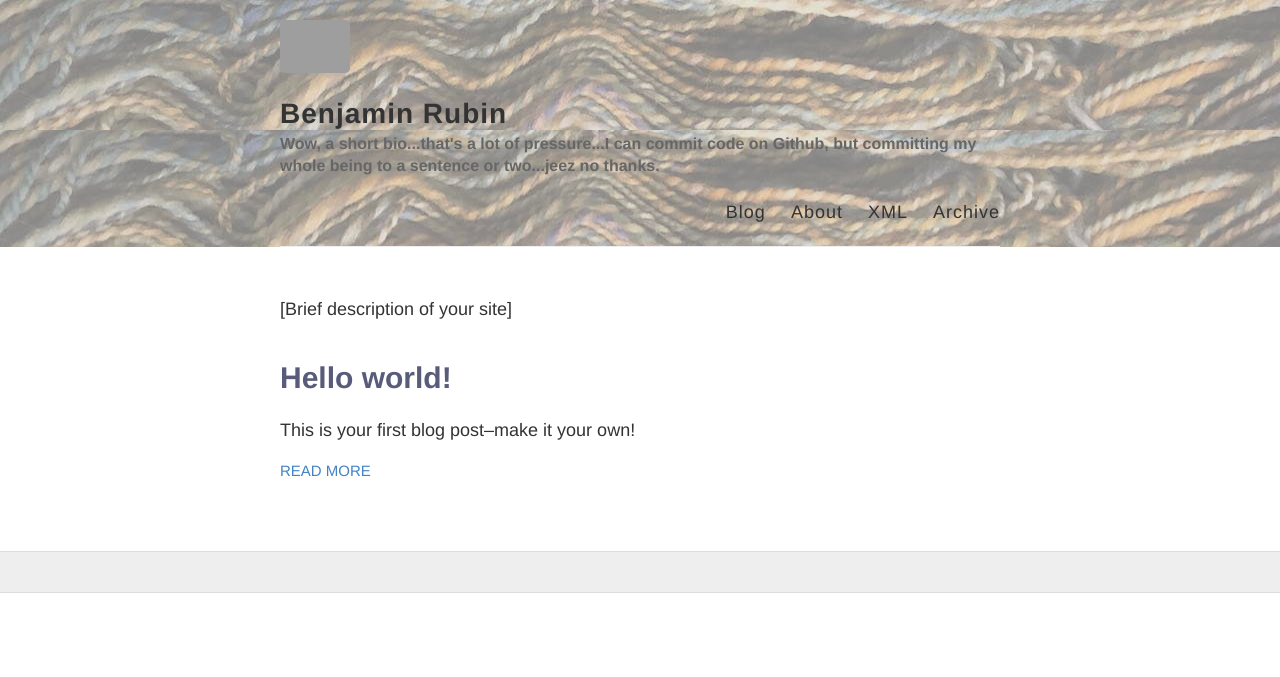
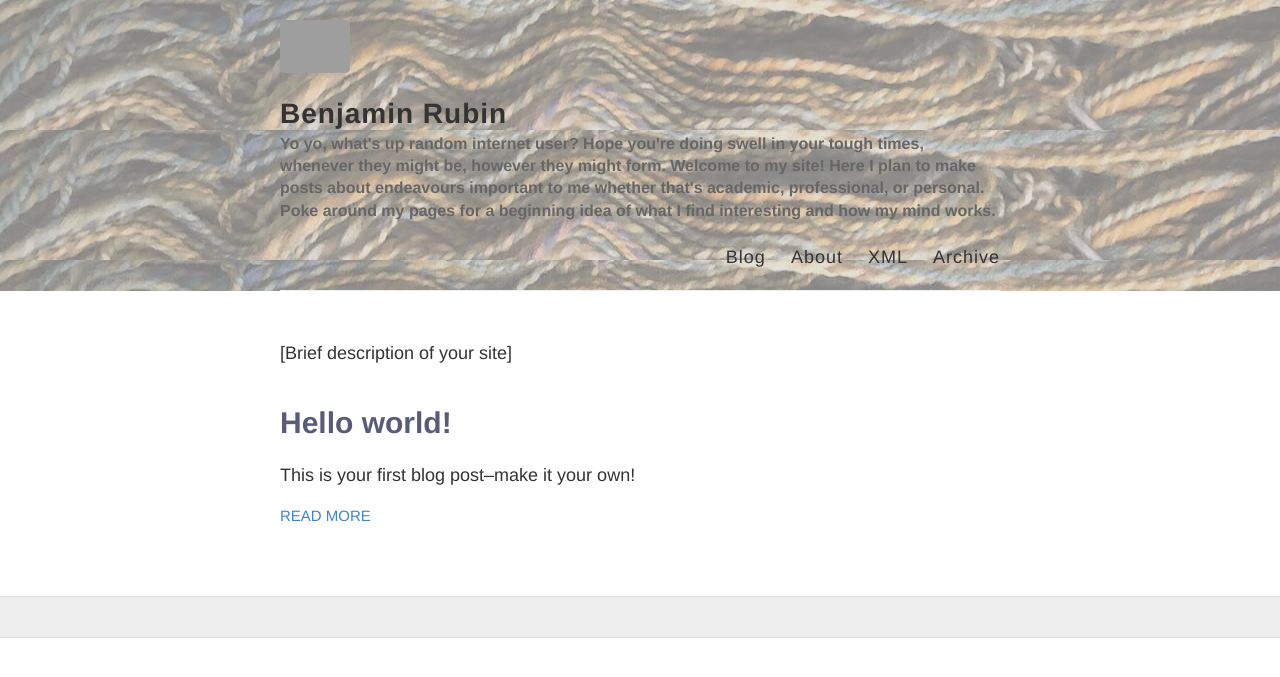
Before and after one commit to ben-rub1n/ben-rub1n.github.io, a Jekyll site: the page built from index.html, in a window 1280 px wide. Shown: the top 677 px of the page. Built offline with Jekyll 4.4.1, drawn with Linux system fonts in a browser that asks for light colours; grey boxes are pictures that could not be loaded.

Commit message:
Update _config.yml

```diff
--- a/_config.yml
+++ b/_config.yml
@@ -6,7 +6,7 @@
 name: Benjamin Rubin
 
 # Short bio or description (displayed in the header)
-description: Wow, a short bio...that's a lot of pressure...I can commit code on Github, but committing my whole being to a sentence or two...jeez no thanks.
+description: Yo yo, what's up random internet user? Hope you're doing swell in your tough times, whenever they might be, however they might form. Welcome to my site! Here I plan to make posts about endeavours important to me whether that's academic, professional, or personal. Poke around my pages for a beginning idea of what I find interesting and how my mind works.
 
 # URL of your avatar or profile pic
 avatar: https://raw.githubusercontent.com/ben-rub1n/ben-rub1n.github.io/master/images/new_headshot.jpg
```
